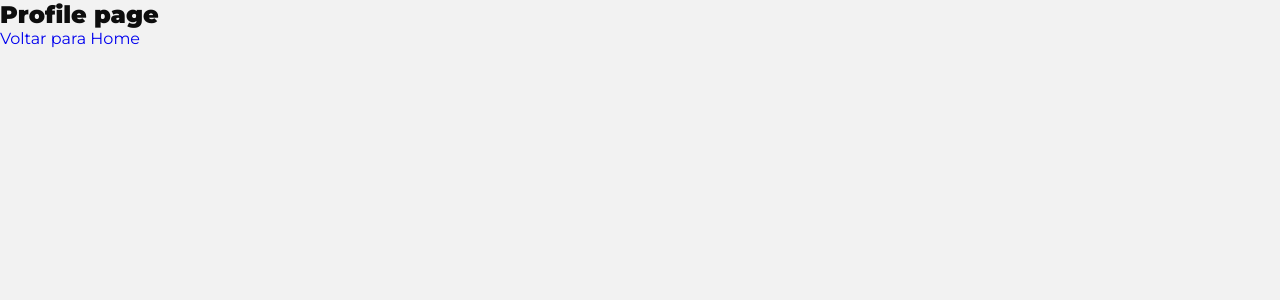
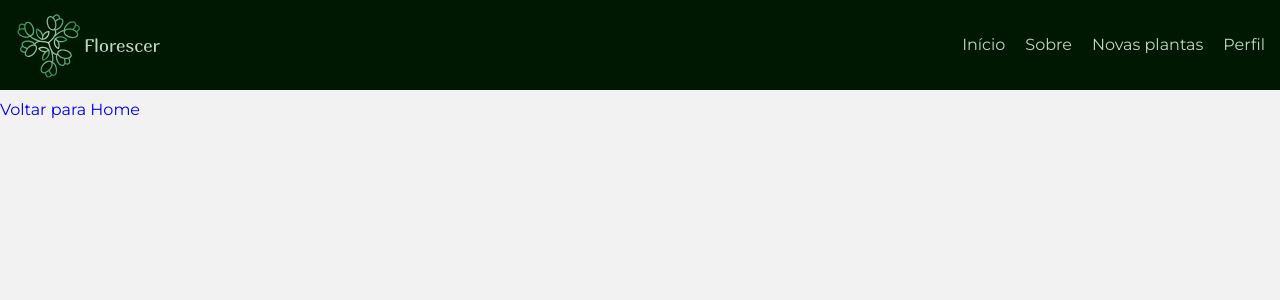
Before and after one commit to senac-pd1/florescer-front-end, a React (Vite) app: page /profile in a window 1280 px wide. Shown: the top 300 px of the page. Built offline with nearby package versions, Linux system fonts and the light colour scheme.

Commit message:
ajustando header e navegação

```diff
--- a/src/components/NavBar/NavBar.tsx
+++ b/src/components/NavBar/NavBar.tsx
@@ -21,12 +21,14 @@ const NavBar = ({ open }: NavBarProps) => {
     <NavbarContainer open={open}>
       <nav>
         <LogoHeader>
-          <img src={logo} alt="ilustration of Florescer logo " />
+        <Link to="/">
+            <img  src={logo} alt="ilustration of Florescer logo " />
+        </Link>
         </LogoHeader>
 
         <ul>
           <motion.li whileTap={{ scale: 1.1 }}>
-            <a href="#home">Início</a>
+            <a href="#home" onClick={handleClick}>Início</a>
           </motion.li>
           <motion.li whileTap={{ scale: 1.1 }}>
             <a href="#about" onClick={handleClick}>
--- a/src/containers/FlowerListing/PlantListing.tsx
+++ b/src/containers/FlowerListing/PlantListing.tsx
@@ -72,7 +72,7 @@ const PlantListing: React.FC = () => {
   };
 
   return (
-    <Container>
+    <Container id="newsplants">
       <SearchBar onSearch={handleSearch} />
       {errorMessage ? (
         <div>{errorMessage}</div>
--- a/src/containers/Header/HeaderStyle.tsx
+++ b/src/containers/Header/HeaderStyle.ts
@@ -1,5 +1,5 @@
 import styled from "styled-components";
-import { colorsVariables } from "./../../style/VariablesStyle";
+import { colorsVariables } from "../../style/VariablesStyle";
 export const HeaderContainer = styled.div<{ isSolidColor: boolean }>`
   position: fixed;
   height: 90px;
--- a/src/pages/ProfilePage/ProfilePage.tsx
+++ b/src/pages/ProfilePage/ProfilePage.tsx
@@ -1,12 +1,17 @@
 import { Link } from "react-router-dom";
+import Header from "../../containers/Header/Header";
+import { BackButton } from "./ProfilePageStyle";
 
 const ProfilePage = () => {
   return (
     <>
-      <h2>Profile page</h2>
-      <Link to="/">
-        <a>Voltar para Home</a>
-      </Link>
+
+      <Header/>
+      <BackButton>
+        <Link to="/">
+          Voltar para Home
+        </Link>
+      </BackButton>
     </>
   );
 };
--- a/src/pages/ProfilePage/ProfilePageStyle.ts
+++ b/src/pages/ProfilePage/ProfilePageStyle.ts
@@ -0,0 +1,5 @@
+import styled from "styled-components";
+import { colorsVariables } from "../../style/VariablesStyle";
+
+export const BackButton = styled.div`
+margin-top: 100px;`
```
